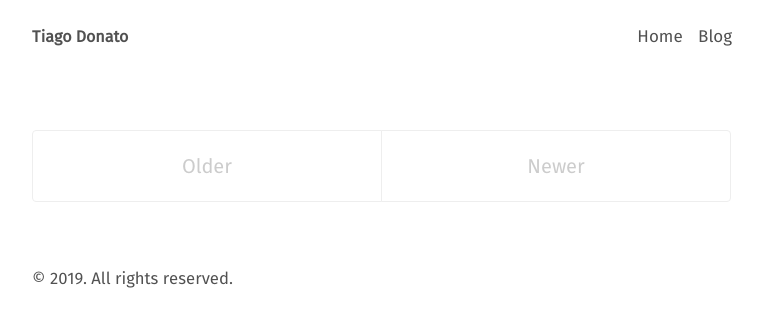
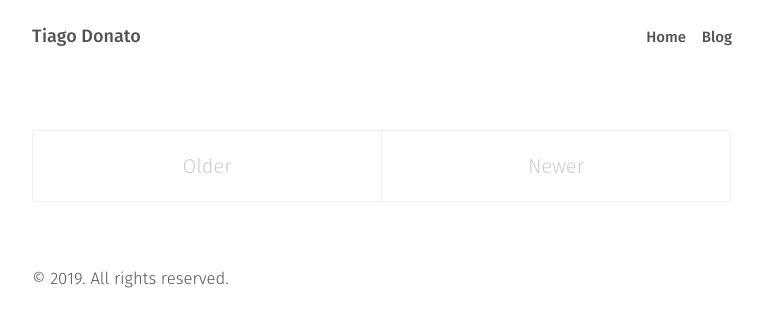
Before and after one commit to tgdnt/mysite, a Jekyll site: the page built from blog/index.html, in a window 1280 px wide. Shown: the top 327 px of the page, without its empty margins (258-1021 px from the left). Built offline with Jekyll 4.4.1, drawn with Linux system fonts in a browser that asks for light colours; the list of posts is cut into pages by our own code.

Commit message:
Adds Fira Sans Bold and Light

```diff
--- a/_sass/_fonts.scss
+++ b/_sass/_fonts.scss
@@ -24,3 +24,15 @@
     font-family: "Fira Sans";
     src: url("../fonts/FiraSans-Regular.otf");
 }
+
+@font-face {
+    font-family: "Fira Sans";
+    font-weight: bold;
+    src: url("../fonts/FiraSans-Medium.otf");
+}
+
+@font-face {
+    font-family: "Fira Sans";
+    font-weight: light;
+    src: url("../fonts/FiraSans-Light.otf");
+}
--- a/_sass/_homepage.scss
+++ b/_sass/_homepage.scss
@@ -40,6 +40,7 @@
             color: #515151;
             font-size: .85rem;
             padding: 0 0.75em;
+            font-weight: bold;
             }
         }
     }
--- a/_sass/_masthead.scss
+++ b/_sass/_masthead.scss
@@ -17,12 +17,13 @@
           list-style: none;
 
           li {
-              font-size: .85rem;
               display: inline-block;
               margin-left: .5rem;
 
               a {
                   color: #515151;
+                  font-weight: bold;
+                  font-size: .75rem;
               }
           }
       }
@@ -31,6 +32,7 @@
 
 .masthead-title {
   display: inline-block;
+  font-weight: bold;
   margin-top: 0;
   margin-bottom: 0;
   color: $gray-4;
--- a/_sass/_type.scss
+++ b/_sass/_type.scss
@@ -4,7 +4,6 @@
 
 h1, h2, h3, h4, h5, h6 {
   margin-bottom: .5rem;
-  font-weight: 600;
   line-height: 1.25;
   color: #313131;
   text-rendering: optimizeLegibility;
@@ -12,16 +11,20 @@
 
 h1 {
   font-size: 1.8rem;
+  font-weight: bold;
 }
 
 h2 {
   margin-top: 1rem;
   font-size: 1.2rem;
+  font-weight: bold;
 }
 
 h3, h4, h5, h6 {
+  color: #848484;
+  font-weight: lighter;
   margin-top: 0.5rem;
-  font-size: 0.8rem;
+  font-size: 0.9rem;
 }
 
 p {
```
Also changed, not shown: assets/fonts/FiraSans-Light.otf (added), assets/fonts/FiraSans-Medium.otf (added).
